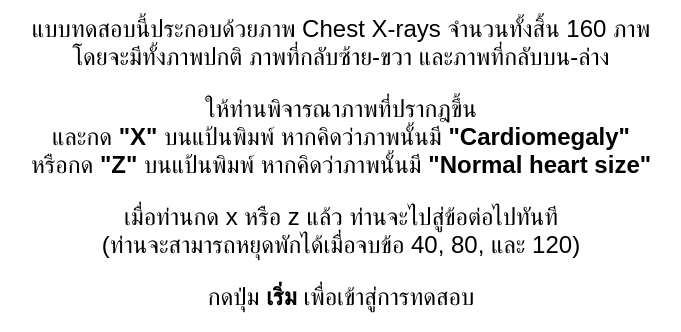
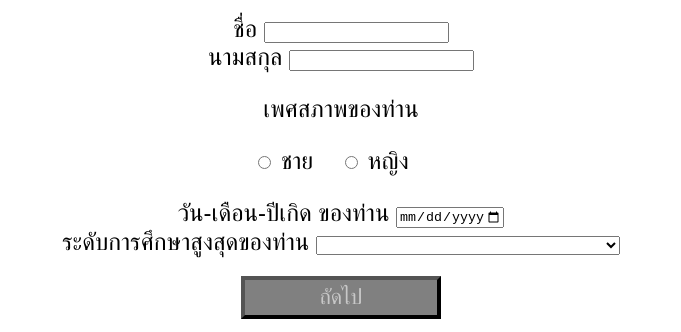
Before and after one commit to cccnlab/cxr, a plain HTML site: page index.html in a window 1280 px wide. Shown: the part 107-439 px from the top of the page, without its empty margins (299-980 px from the left). Drawn offline with nearby package versions, Linux system fonts and the light colour scheme; a script that the page names is missing.

Commit message:
add register form
- เอาส่วนของ instructions ซ่อนไว้ก่อนแล้วให้โผล่กลับขึ้นมาตอนกดปุ่ม ถัดไป นะขอตัวไปทำงานของตัวเองต่อก่อนครับ
- ลองตกแต่ง เว้นบรรทัด หรืออะไรยังไงได้เลยทั้งในก้อนของ container หรือจะแยกไปตามแต่ละข้อ

```diff
--- a/css/style.css
+++ b/css/style.css
@@ -16,6 +16,35 @@
 body {
     font-family: Arial, Helvetica;
     margin-top: 50px;
+}
+
+.container {
+    text-align: center;
+    width: 80%;
+    margin: 0 auto;
+    text-align: center;
+    margin-top: 0px;
+    font-size: 18pt;
+}
+
+.startInstructionsButton {
+    width: 200px;
+    text-align: center;
+    border: 4px outset black;
+    background: gray;
+    padding: 5px;
+    margin: auto;
+    font-size: 16pt;
+    margin-top: 20px;
+}
+
+#startInstructions {
+    color: rgb(200,200,200);
+    text-decoration: none;
+}
+
+#startInstructions:hover {
+    color: white;
 }
 
 #instructions {
--- a/index.html
+++ b/index.html
@@ -9,6 +9,66 @@
   </head>
 
   <body>
+    <div id='register' class="container">
+      <div id=titleLanding class="text-center">
+        <h2>PRIN'S TEST</h2>
+      </div>
+      <form>
+        <div class="row">
+          <div class="col-md-6">
+            <label for="inputId1stName"> ชื่อ </label>
+            <input type="text" id="inputId1stName" name="id1stName" class="form-control">
+          </div>
+          <div class="col-md-6">
+            <label for="inputIdLastName"> นามสกุล </label>
+            <input type="text" id="inputIdLastName" name="idLastName" class="form-control">
+          </div>
+        </div>
+        <p>
+        </p>
+      </form>
+
+      <form>
+        <div class="row">
+          <div class="col-md-6">
+            <label for="idGender"> เพศสภาพของท่าน </label>
+            <p id='idGender'>
+              <input id="inputIdGender1" type="radio" name="idGender" value="male" class="form-check-input">
+              <label for="inputIdGender1" class="form-check-label">ชาย</label>&nbsp;&nbsp;&nbsp;
+              <input id="inputIdGender2" type="radio" name="idGender" value="female" class="form-check-input">
+              <label for="inputIdGender2" class="form-check-label">หญิง</label>&nbsp;&nbsp;&nbsp;
+            </p>
+          </div>
+          <div class="col-md-6">
+            <label for="inputIdBirth">วัน-เดือน-ปีเกิด ของท่าน</label>
+            <input type="date" id="inputIdBirth" name="idEBirth" class="form-control" min="2465-12-31" max='2564-12-31'>
+          </div>
+        </div>
+      </form>
+
+      <form name="select">
+        <div class="row">
+          <div class="col-md-12">
+            <label for="inputIdEd">ระดับการศึกษาสูงสุดของท่าน</label>
+            <select name="ระดับการศึกษาสูงสุด" id='inputIdEd' class="form-control">
+              <option value="0"></option>
+              <option value="1">ไม่ได้เข้าศึกษา (no proper education)</option>
+              <option value="2">ต่ำกว่ามัธยมศึกษาตอนปลาย (middle school diploma)</option>
+              <option value="3">มัธยมศึกษาตอนปลาย (high school diploma)</option>
+              <option value="4">ปวช./ปวส. (vocational/ high vocational certificate)</option>
+              <option value="5">ปริญญาตรี (bachelor's degree)</option>
+              <option value="6">ปริญญาโท (master's degree)</option>
+              <option value="7">ปริญญาเอก (doctoral degree)</option>
+            </select>
+          </div>
+        </div>
+      </form>
+
+      <div>
+        <button type = "button" class = "startInstructionsButton" id = "startInstructions"><a> ถัดไป </a></button>
+      </div>
+    </div>
+
     <div id = "instructions">
       <h2>Can you identify Cardiomegaly?</h2>
 
```
Also changed, not shown: 1 other file.
